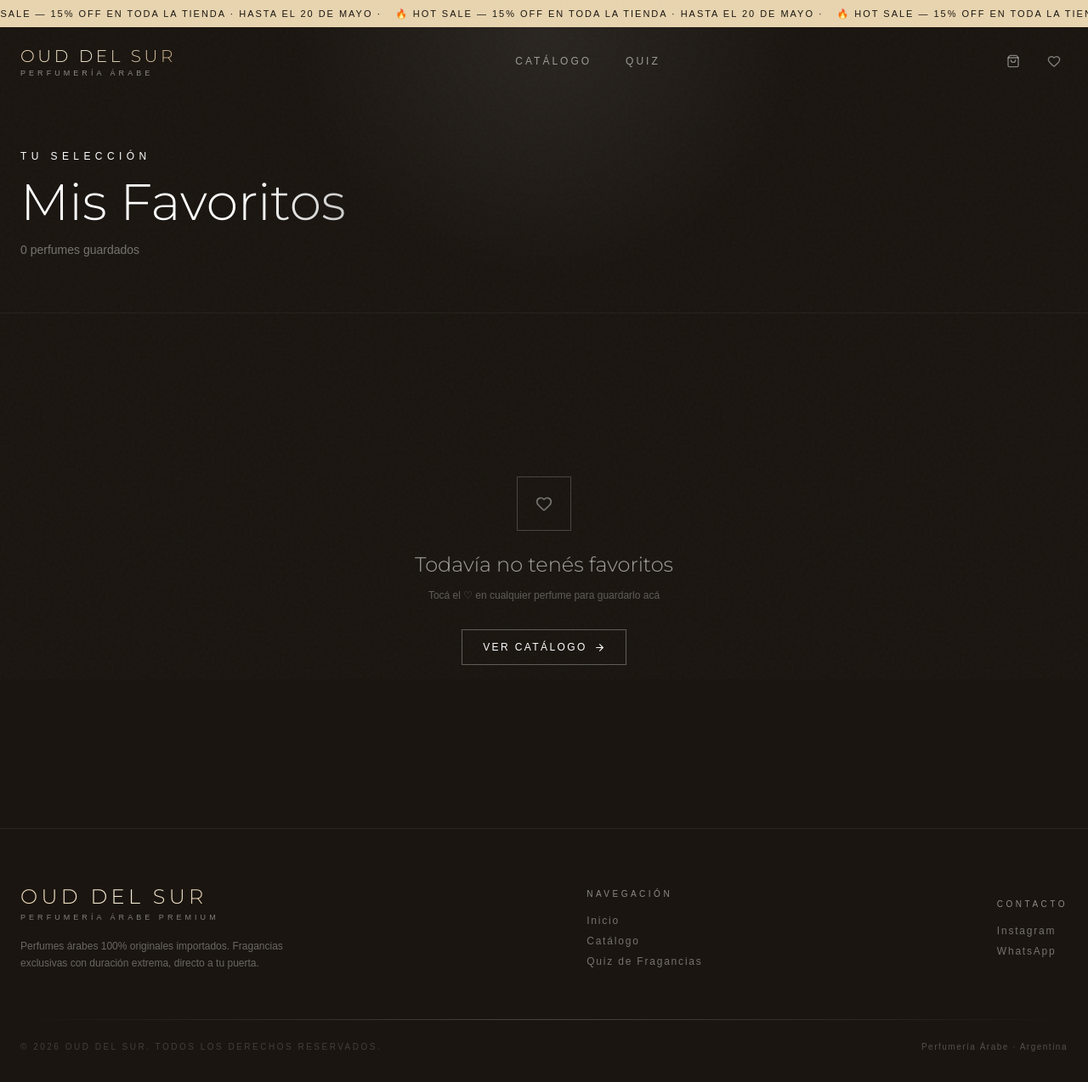
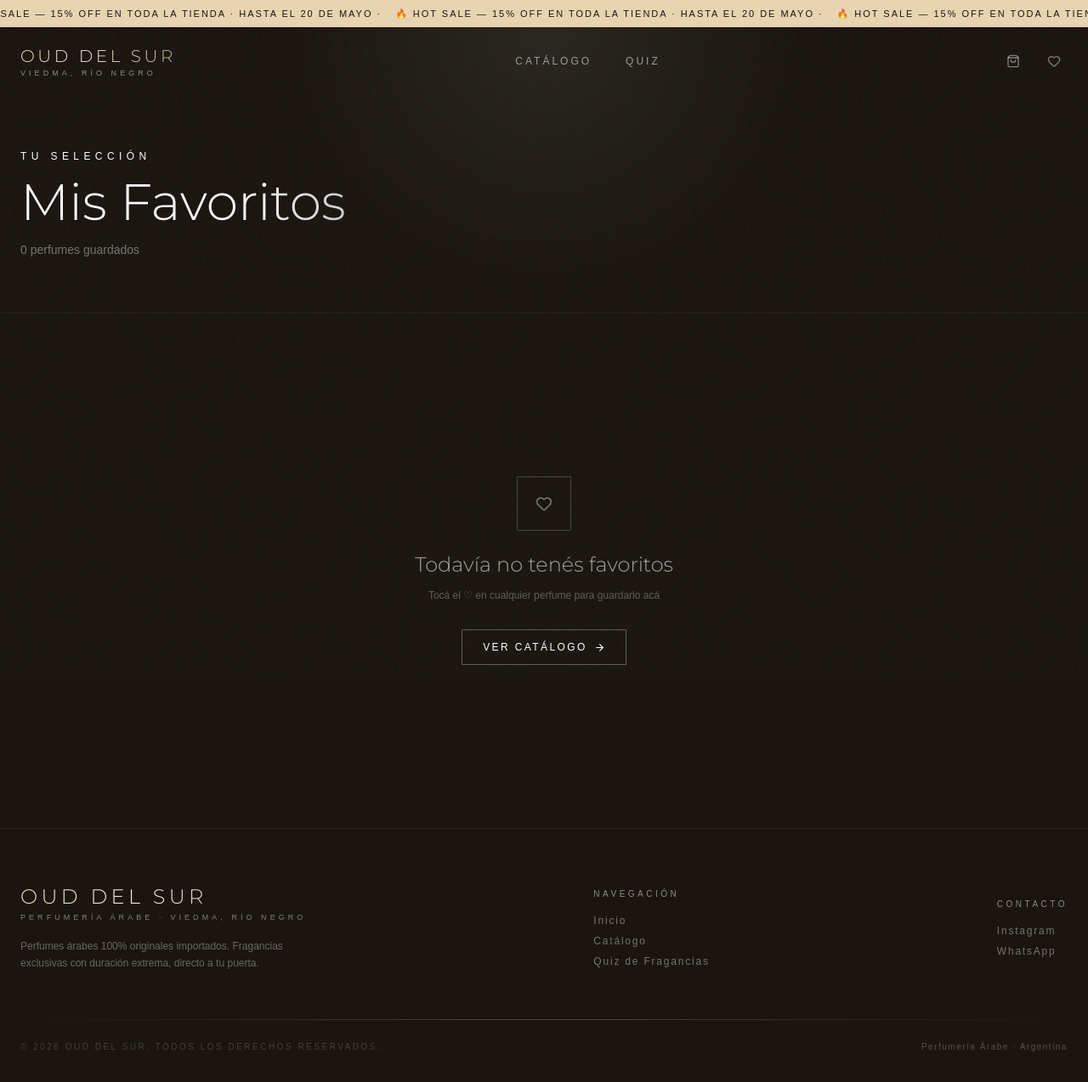
Before and after one commit to francovercellino2006-stack/oud-del-sur, a Next.js app: page /favorites in a window 1280 px wide. Shown: the top 1274 px of the page at 85% size. Built offline with nearby package versions, Linux system fonts and the light colour scheme.

Commit message:
feat: agregar Viedma, Río Negro en navbar y footer
Co-Authored-By: Claude Sonnet 4.6 <noreply@anthropic.com>

```diff
--- a/components/Footer.tsx
+++ b/components/Footer.tsx
@@ -23,7 +23,7 @@ export default function Footer() {
                 className="text-[9px] tracking-[0.45em] uppercase font-light mt-1"
                 style={{ color: "rgba(255,255,255,0.45)", fontFamily: "sans-serif" }}
               >
-                Perfumería Árabe Premium
+                Perfumería Árabe · Viedma, Río Negro
               </span>
             </Link>
             <p
--- a/components/Navbar.tsx
+++ b/components/Navbar.tsx
@@ -55,7 +55,7 @@ export default function Navbar() {
               className="text-[9px] tracking-[0.45em] uppercase font-light mt-0.5"
               style={{ color: "rgba(255,255,255,0.5)", fontFamily: "sans-serif" }}
             >
-              Perfumería Árabe
+              Viedma, Río Negro
             </span>
           </Link>
 
```
